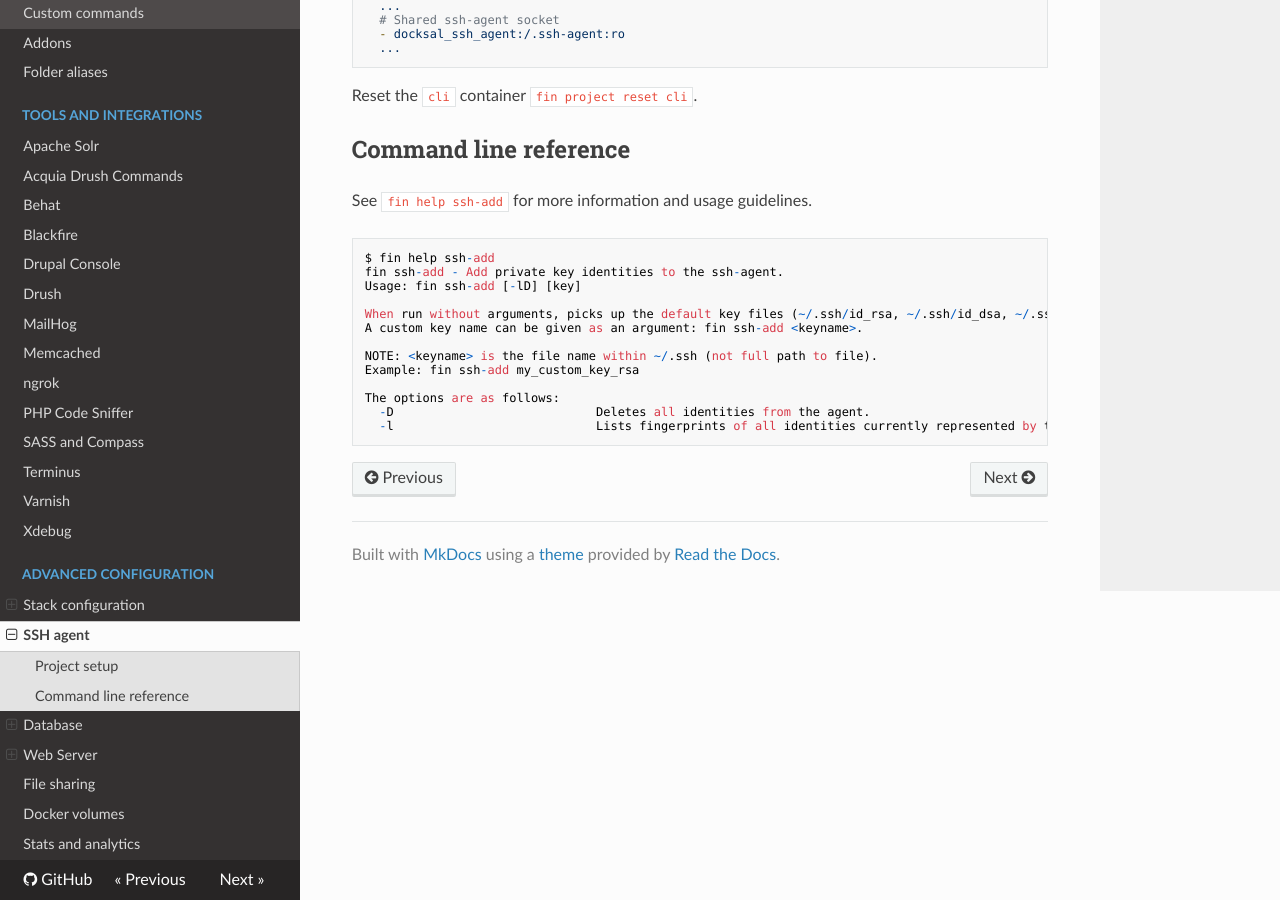
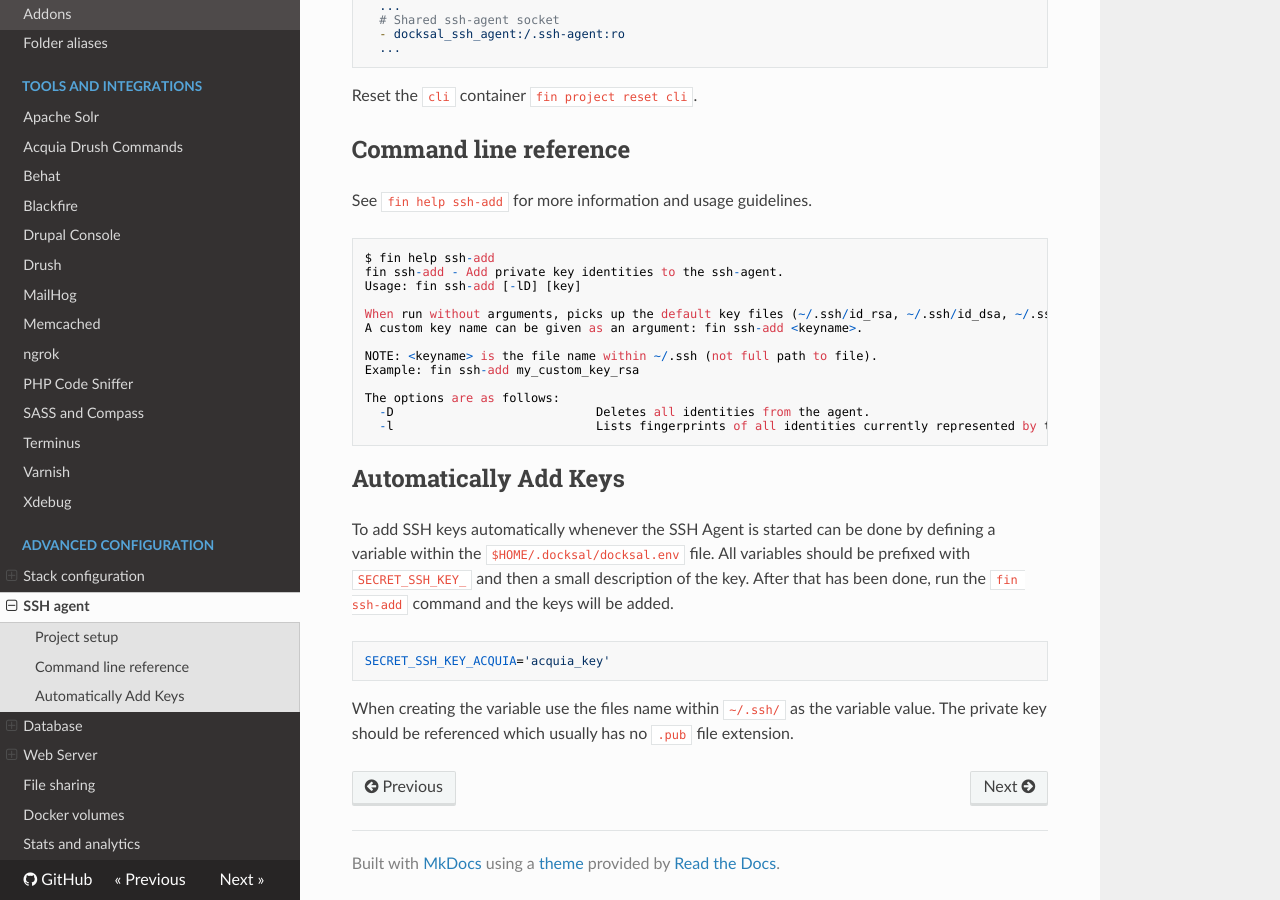
Before and after one commit to docksal/docksal, an MkDocs documentation site: the page built from docs/advanced/ssh-agent.md, in a window 1280 px wide and 900 px high, scrolled down 540 px. Built offline with MkDocs 1.6.1, drawn with Linux system fonts in a browser that asks for light colours; nearby versions of some CDN libraries; old or Windows-style settings are respelled for this version of MkDocs.

Commit message:
Automatically add ssh keys defined

````diff
--- a/docs/advanced/ssh-agent.md
+++ b/docs/advanced/ssh-agent.md
@@ -44,3 +44,16 @@ The options are as follows:
   -D                            Deletes all identities from the agent.
   -l                            Lists fingerprints of all identities currently represented by the agent.
 ```
+
+## Automatically Add Keys
+
+To add SSH keys automatically whenever the SSH Agent is started can be done by defining a variable within
+the `$HOME/.docksal/docksal.env` file. All variables should be prefixed with `SECRET_SSH_KEY_` and then a small
+description of the key. After that has been done, run the `fin ssh-add` command and the keys will be added.
+
+```
+SECRET_SSH_KEY_ACQUIA='acquia_key'
+```
+
+When creating the variable use the files name within `~/.ssh/` as the variable value. The private key should be
+referenced which usually has no `.pub` file extension.
````
Also changed, not shown: 1 other file.
